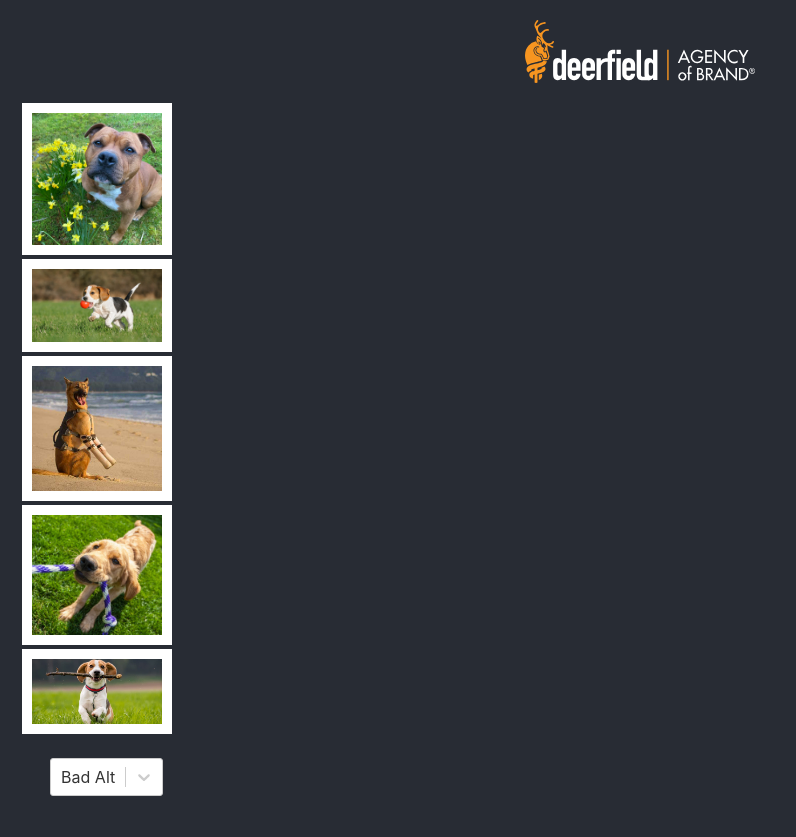
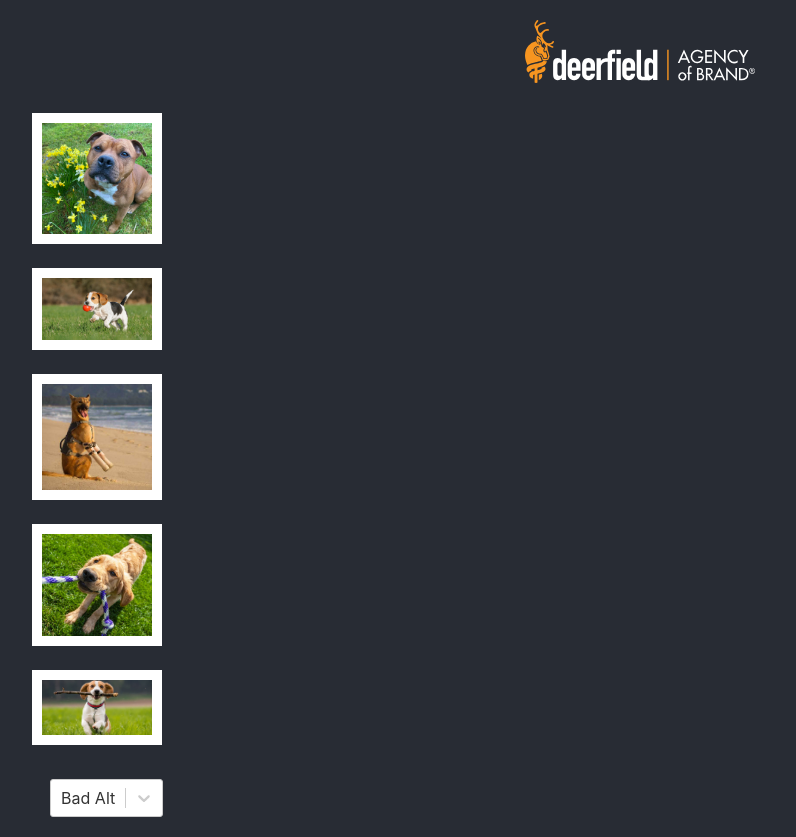
Before and after one commit to mjm1374/wcag-demo, a React (Create React App) app: page / in a window 1280 px wide. Shown: the whole page, without its empty margins (0-796 px from the left). Before the commit the page ends 816 px from the top, so only its background shows below. Built offline with nearby package versions, Linux system fonts and the light colour scheme.

Commit message:
onClick added

```diff
--- a/src/components/picture.css
+++ b/src/components/picture.css
@@ -9,6 +9,7 @@ a{
     width: 150px;
     height: 100%;
     margin-right: 20px;
+    padding: 10px;
 }
 
 .photo a:focus{
--- a/src/components/picture.js
+++ b/src/components/picture.js
@@ -15,6 +15,10 @@ const Picture = ({ data, type, setDisplay }) => {
 			href='/'
 			onFocus={(e) => {
 				setDisplayImg(img);
+			}}
+			onClick={(e) => {
+				e.preventDefault();
+				setDisplayImg(img);
 			}}>
 			<div className='photo'>
 				<img src={img} alt={useAlt} className='img' />
```
